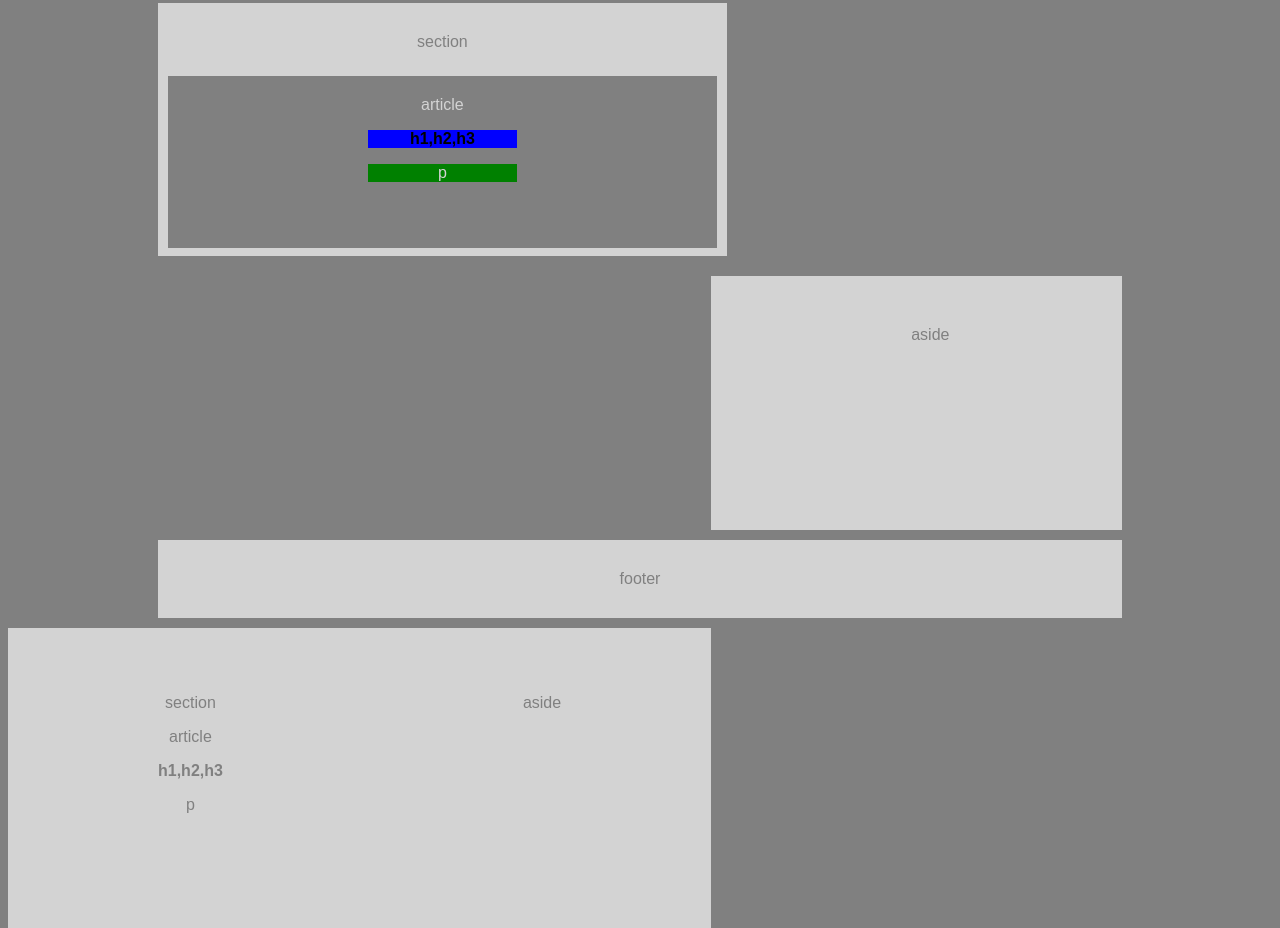
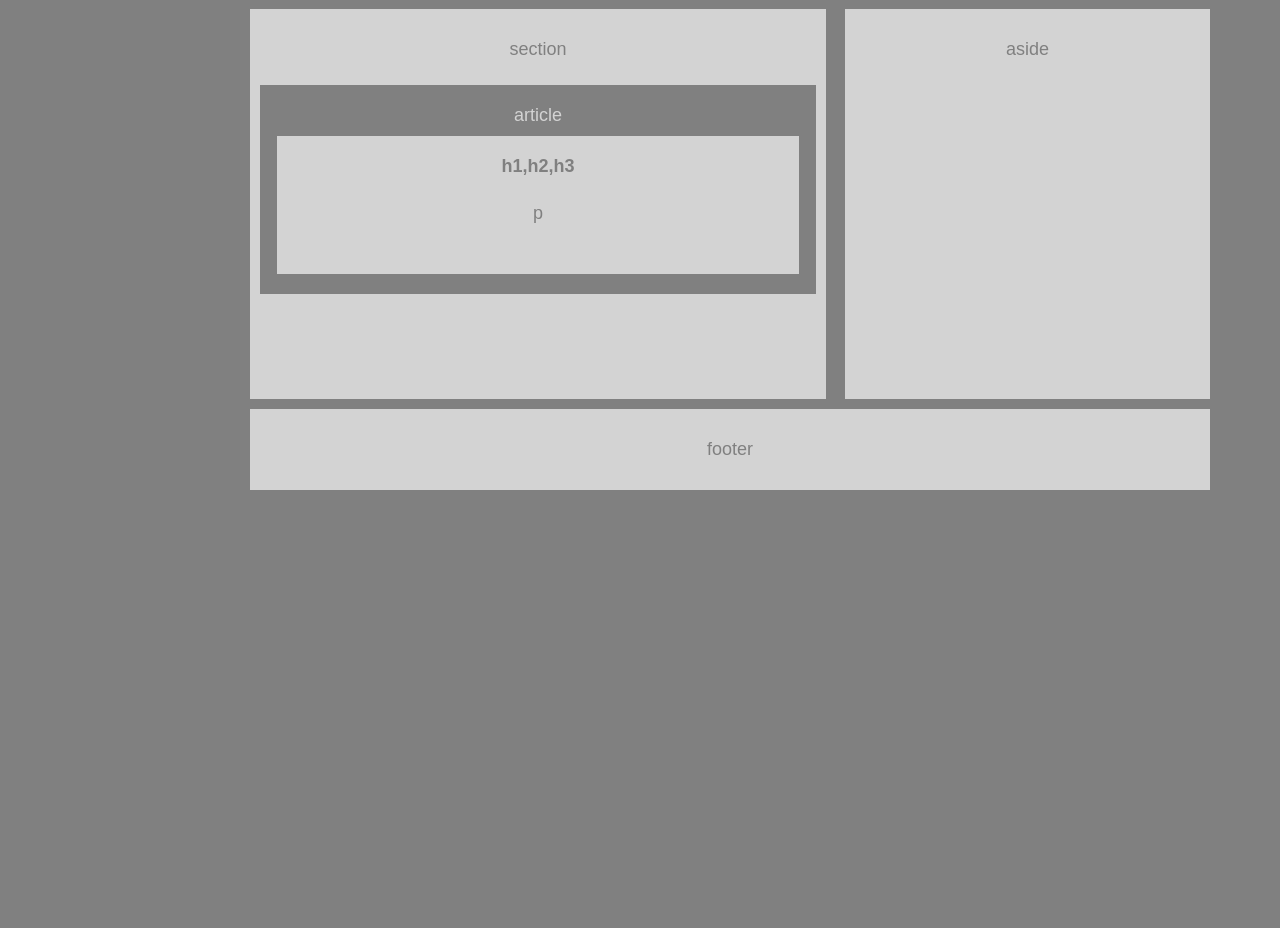
Before and after one commit to RonMelendres/HW-Wireframe, a plain HTML site: page index.html in a window 1280 px wide. Shown: the part 193-1121 px from the top of the page. After the commit the page ends 800 px from the top, so only its background shows below. Drawn offline with Linux system fonts and the light colour scheme.

Commit message:
progress on both

```diff
--- a/index.html
+++ b/index.html
@@ -12,9 +12,9 @@
         <section>section
 
             <article>article
-                    <p id="p"><strong>h1,h2,h3</strong></p>
+                <p id="p"><strong>h1,h2,h3</strong></p>
 
-                    <p id="p2">p</p>
+                <p id="p2">p</p>
             </article>
 
 
@@ -22,22 +22,8 @@
 
 
         <aside>aside</aside>
+
         <footer>footer</footer>
     </body>
 
 </html>
-
-
-
-
-<div class="clearfix">
-    <div class="box" style="background-color: lightgray">
-    <p>section</p>
-    <p>article</p>
-    <p><strong>h1,h2,h3</strong></p>
-    <p>p</p>
-    </div>
-    <div class="box" style="background-color: lightgray">
-    <p>aside</p>
-    </div>
-</div>
--- a/style.css
+++ b/style.css
@@ -1,5 +1,10 @@
 body{
+    font-family: Arial, Helvetica, sans-serif;
+    color: #777;
     background-color: gray;
+    width: 960px;
+    font-size: 18px;
+    margin: 10px 250px;
 }
 
 header{
@@ -7,7 +12,7 @@ header{
     font-family: Arial, Helvetica, sans-serif;
     color: gray;
     background-color: lightgrey;
-    margin: 10px 150px;
+    margin: 10px 0px 10px 0px;
     border: 1px lightgrey;
     padding-top: 30px;
     padding-right: 30px;
@@ -21,7 +26,7 @@ nav{
     font-family: Arial, Helvetica, sans-serif;
     color: gray;
     background-color: lightgray;
-    margin: 10px 150px;
+    margin: 10px 0px;
     border: 1px lightgrey;
     padding-top: 30px;
     padding-right: 30px;
@@ -36,13 +41,14 @@ section {
     font-family: Arial, Helvetica, sans-serif;
     color: gray;
     background-color: lightgray;
-    margin: 10px 10px 10px 150px;
+    margin: 10px 10px 10px 0px;
     border: 1px lightgrey;
     padding-top: 30px;
     padding-right: 200px;
     padding-bottom: 28px;
     padding-left: 200px;
-    width: 45%;
+    width: 60%;
+    height: 390px;
 
 }
 
@@ -59,13 +65,26 @@ article {
 }
 
 #p{
-    color: black;
-    background-color: blue;
+    color: grey;
+    background-color: lightgray;
+    font-family: Arial, Helvetica, sans-serif;
+    margin: 10px -183px -20px -183px;
+    padding-top: 20px;
+    padding-right: 170px;
+    padding-bottom: 16px;
+    padding-left: 170px;
 
 
 }
 #p2{
-    background-color: green;
+    color: grey;
+    background-color: lightgray;
+    font-family: Arial, Helvetica, sans-serif;
+    margin: 10px -183px -30px -183px;
+    padding-top: 20px;
+    padding-right: 170px;
+    padding-bottom: 50px;
+    padding-left: 170px;
 
 }
 
@@ -75,14 +94,13 @@ aside{
     font-family: Arial, Helvetica, sans-serif;
     color: gray;
     background-color: lightgray;
-    margin: 10px 150px 10px 10px;
     border: 1px lightgrey;
-    padding-top: 50px;
-    padding-right: 200px;
-    padding-bottom: 100px;
-    padding-left: 200px;
-    width: 32.5%;
-    height: 254px;
+    margin: 10px 0px 10px 0px;
+    padding-top:30px;
+    padding-bottom: 0px;
+    height: 360px;
+    width:38%;
+
 
 }
 
@@ -92,32 +110,10 @@ footer {
     font-family: Arial, Helvetica, sans-serif;
     color: gray;
     background-color: lightgray;
-    margin: 10px 150px 10px 150px;
+    margin: 10px 0px 10px 0px;
     border: 1px lightgrey;
     padding-top: 30px;
     padding-right: 30px;
     padding-bottom: 30px;
     padding-left: 30px;
 }
-
-
-
-
-
-* {
-  box-sizing: border-box;
-}
-
-.box{
-    float: left;
-    margin: 10px 150 px;
-    padding-top: 50px;
-    padding-right: 150px;
-    padding-bottom: 150px;
-    padding-left: 150px;
-    height: 300px;
-    text-align: center;
-    font-family: Arial, Helvetica, sans-serif;
-    color: gray;
-
-}
```
